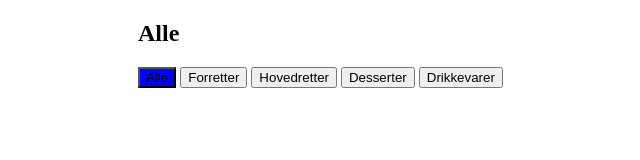
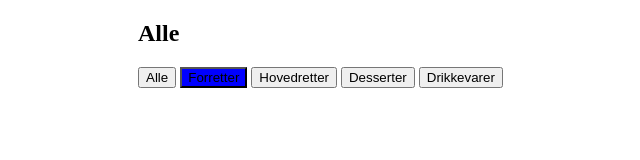
Before and after one commit to Frej400d/Bistro_babushka, a plain HTML site: page bistro.html in a window 1280 px wide. Both pictures are taken after a click on the button "Forretter". Shown: the whole page, without its empty margins (102-742 px from the left). Drawn offline with Linux system fonts and the light colour scheme; no server answers.

Commit message:
overskrift + farve done

```diff
--- a/bistro.html
+++ b/bistro.html
@@ -1,8 +1,7 @@
 <!DOCTYPE html>
 <html lang="en">
-
   <head>
-    <meta charset="UTF-8">
+    <meta charset="UTF-8" />
     <title>Bistro</title>
     <style>
       body {
@@ -19,21 +18,20 @@
         border-radius: 25px;
         padding: 10px;
         margin: 1em;
-
       }
 
       img {
         max-width: 100%;
       }
 
-       .data_container { display: grid;
+      .data_container {
+        display: grid;
         grid-template-columns: repeat(auto-fill, minmax(400px, 1fr));
-
       }
     </style>
   </head>
 
-<body>
+  <header>
     <h2>Alle</h2>
     <nav>
       <button data-kategori="alle" class="valgt">Alle</button>
@@ -42,12 +40,14 @@
       <button data-kategori="desserter">Desserter</button>
       <button data-kategori="drikkevarer">Drikkevarer</button>
     </nav>
+  </header>
 
+  <body>
     <section class="data_container"></section>
 
     <template>
       <article>
-           <img src="" alt="">
+        <img src="" alt="" />
         <h3></h3>
 
         <p class="kortbeskrivelse"></p>
@@ -55,32 +55,39 @@
       </article>
     </template>
     <script>
-const url = "https://babushka-dd8a.restdb.io/rest/menu"
+      const url = "https://babushka-dd8a.restdb.io/rest/menu";
 
       const options = {
         headers: {
-"x-apikey": "600ec2fb1346a1524ff12de4"
-}
+          "x-apikey": "600ec2fb1346a1524ff12de4",
+        },
       };
 
       document.addEventListener("DOMContentLoaded", start);
       let madretter;
       let container;
       let temp;
-let filter = "alle"
+      let filter = "alle";
+      const header = document.querySelector("header h2");
 
       function start() {
         container = document.querySelector(".data_container");
         temp = document.querySelector("template");
+
         const filterKnapper = document.querySelectorAll("nav button");
-        filterKnapper.forEach(knap => knap.addEventListener("click", filtrerMadretter));
+        filterKnapper.forEach((knap) =>
+          knap.addEventListener("click", filtrerMadretter)
+        );
         hentData();
       }
 
       function filtrerMadretter() {
         filter = this.dataset.kategori;
+        document.querySelector(".valgt").classList.remove("valgt");
+        this.classList.add("valgt");
 
         visMad();
+        header.textContent = this.textContent;
       }
 
       async function hentData() {
@@ -88,7 +95,6 @@ async function hentData() {
         madretter = await resspons.json();
         console.log(madretter);
         visMad();
-
       }
 
       function visMad() {
@@ -98,22 +104,19 @@ function visMad() {
           if (filter == madret.kategori || filter == "alle") {
             const klon = temp.cloneNode(true).content;
             const md = "-md.jpg";
-        klon.querySelector("img").src = "billeder/" + madret.billednavn +md;
+            klon.querySelector("img").src =
+              "billeder/" + madret.billednavn + md;
             klon.querySelector("h3").textContent = madret.navn;
-        klon.querySelector(".kortbeskrivelse").textContent = madret.kortbeskrivelse;
-        klon.querySelector(".pris").textContent = "Pris: " + madret.pris + ",-";
+            klon.querySelector(".kortbeskrivelse").textContent =
+              madret.kortbeskrivelse;
+            klon.querySelector(".pris").textContent =
+              "Pris: " + madret.pris + ",-";
             container.appendChild(klon);
           }
-
-
-
-
-          })
+        });
       }
 
       hentData();
-
     </script>
   </body>
-
 </html>
```
Lines whose indentation alone changed are shown as unchanged.
